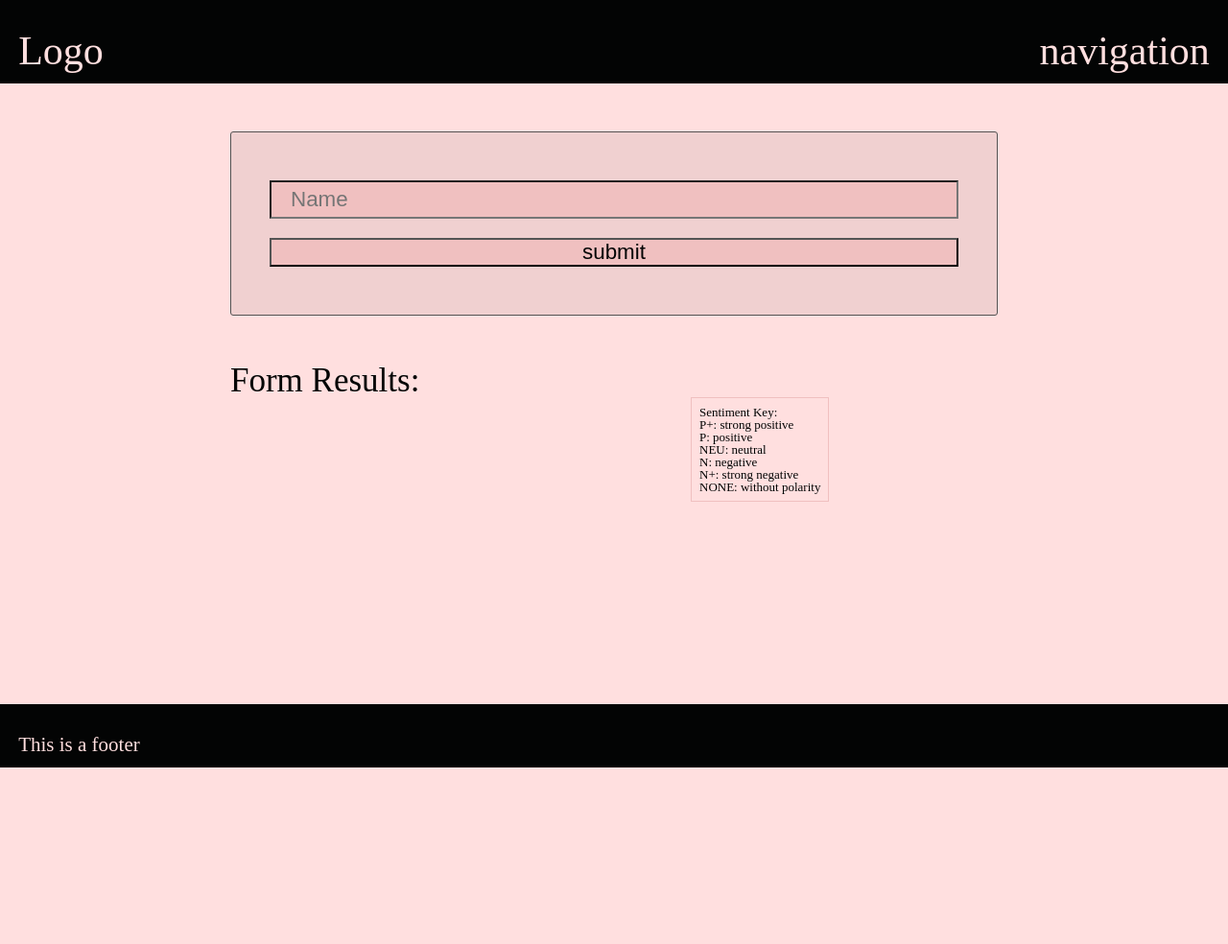
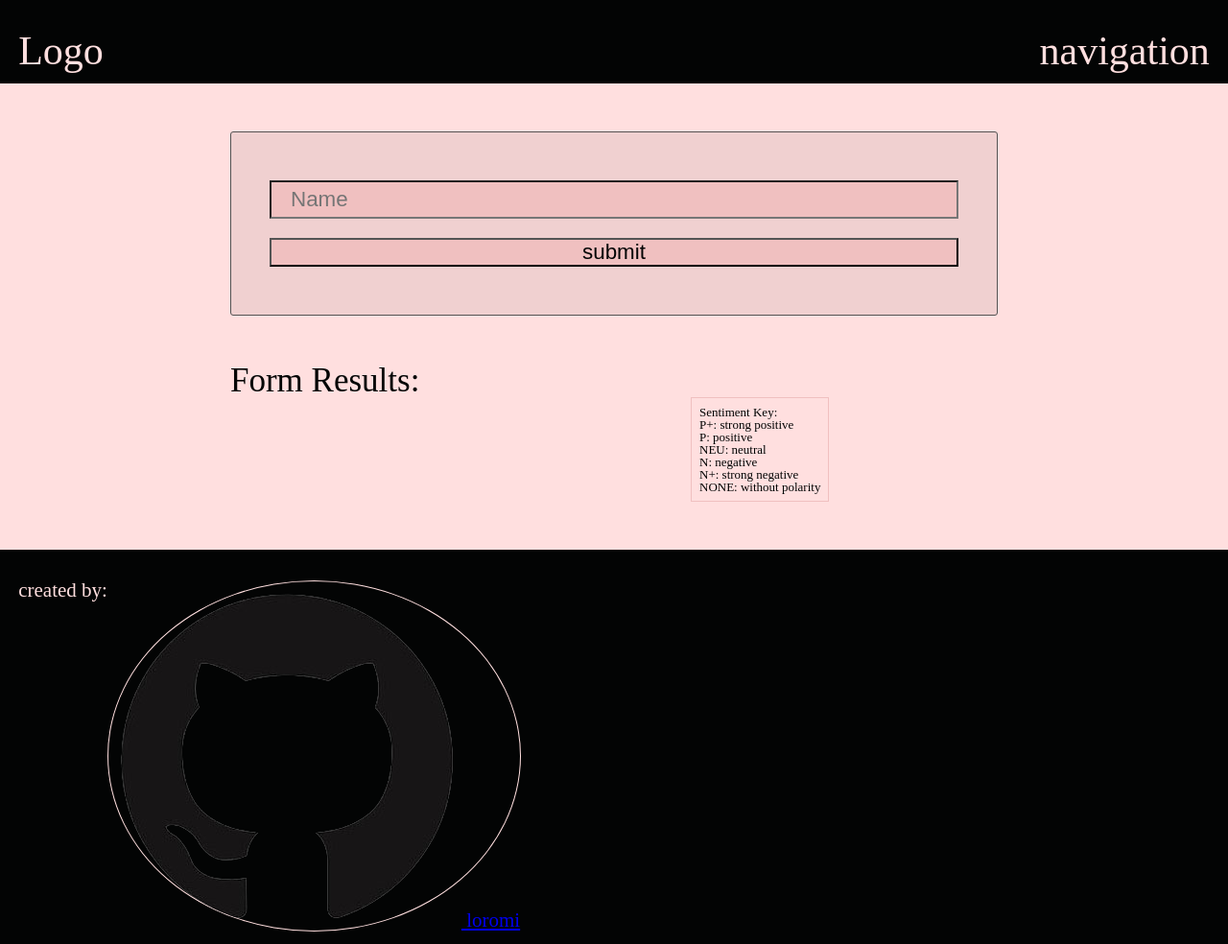
Before and after one commit to Loromi/evaluate-news-nlp, a website built with webpack: page src/client/views/index.html in a window 1280 px wide. Shown: the whole page at 96% size. Before the commit the page ends 800 px from the top, so only its background shows below. Built offline with nearby package versions, Linux system fonts and the light colour scheme.

Commit message:
feat: added github logo-link

```diff
--- a/src/client/index.js
+++ b/src/client/index.js
@@ -6,6 +6,11 @@ import './styles/form.scss'
 import './styles/header.scss'
 import './styles/results.scss'
 
+import gitHubIcon from "./images/github.png";
+
+let gitHub = document.querySelector('#githubIcon');
+gitHub.src = gitHubIcon;
+
 export {
     handleSubmit
 }
--- a/src/client/styles/footer.scss
+++ b/src/client/styles/footer.scss
@@ -5,3 +5,10 @@ footer {
     color: #ffdfdf;
     font-size: 0.6em;
 }
+
+.footerIcon{
+    border: 1px solid #ffdfdf;
+    border-radius: 50%;
+    height: auto;
+    width: auto;
+}
--- a/src/client/views/index.html
+++ b/src/client/views/index.html
@@ -73,7 +73,11 @@
     </main>
 
     <footer>
-        <p>This is a footer</p>
+        <p>created by:</p>
+        <a href="https://github.com/loromi" class="footerIcon">
+            <img src="../images/github.png" alt="github" id="githubIcon">
+            loromi
+        </a>
     </footer>
 
 </body>
```
Also changed, not shown: src/client/images/github.png (added).
